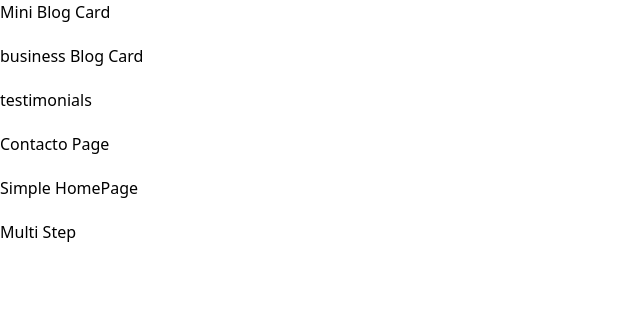
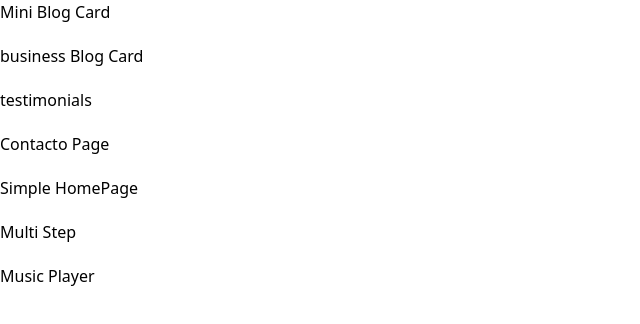
Before and after one commit to brayanpesantes/dev-challenges-practice, a Next.js app: page / in a window 1280 px wide. Shown: the top 324 px of the page, without its empty margins (0-640 px from the left). Built offline with nearby package versions, Linux system fonts and the light colour scheme.

Commit message:
fix: add link from music player

```diff
--- a/src/app/page.tsx
+++ b/src/app/page.tsx
@@ -10,6 +10,7 @@ export default function Home() {
         <Link href={"contact-page"}>Contacto Page</Link>
         <Link href={"simple-homepage"}>Simple HomePage</Link>
         <Link href={"multi-step"}>Multi Step</Link>
+        <Link href={"music-player"}>Music Player</Link>
       </ul>
     </main>
   );
```
